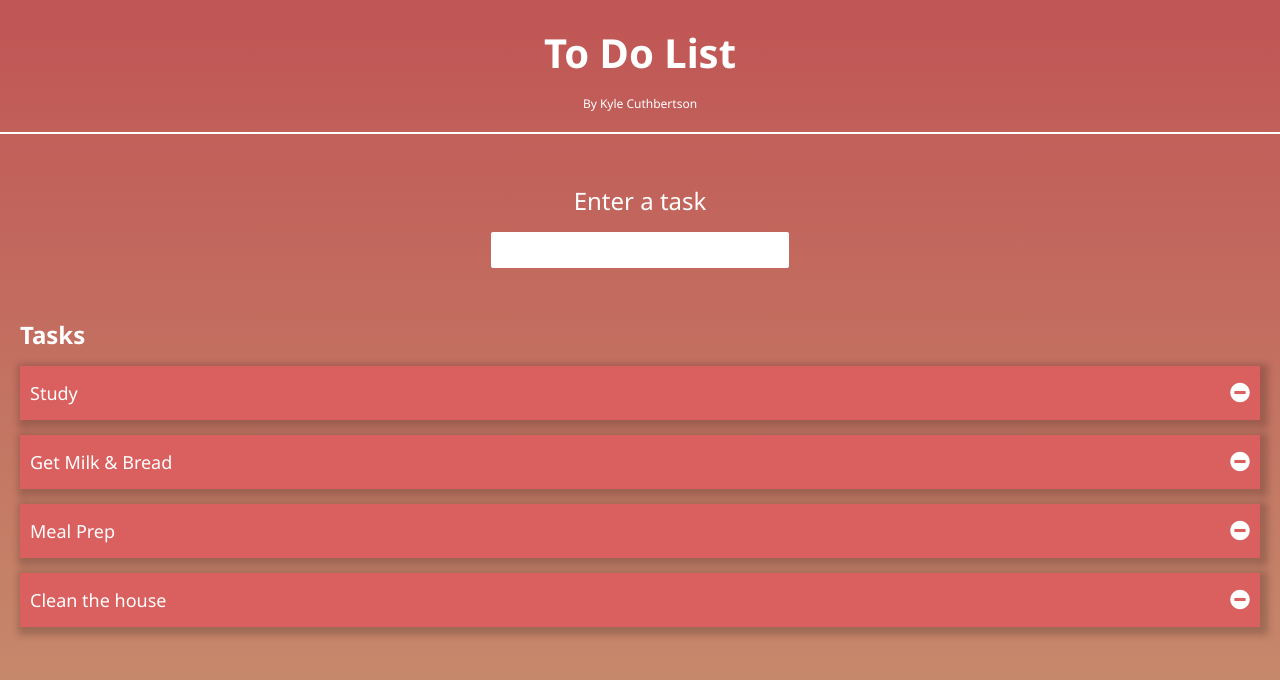
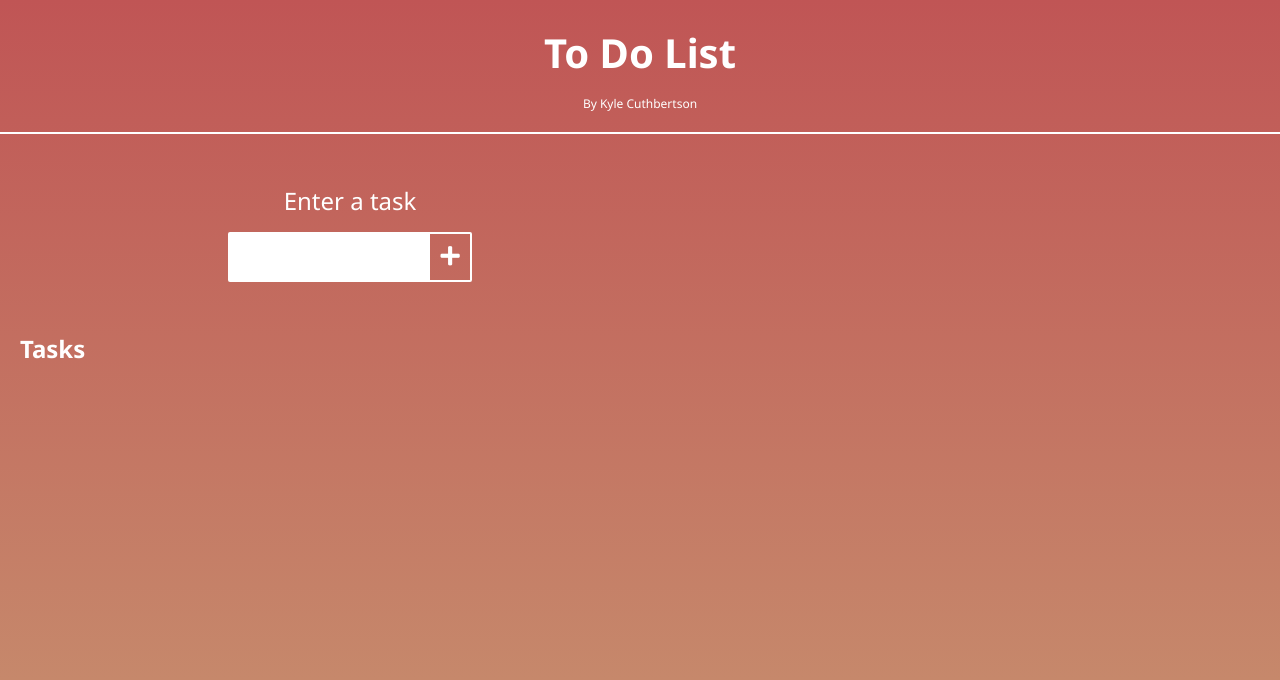
Before and after one commit to KyleCuthbertson/react-todo-list, a React (Create React App) app: page / in a window 1280 px wide. Shown: the top 680 px of the page. Built offline with nearby package versions, Linux system fonts and the light colour scheme.

Commit message:
Added more functionality, still bugs present

```diff
--- a/src/App.css
+++ b/src/App.css
@@ -2,7 +2,7 @@
 
 html, body {
   width: 100%;
-  height: 100%;
+
   margin: 0;
   padding: 0;
   background: linear-gradient(#c05555,  #c7916f);
@@ -17,5 +17,6 @@ h1, h2, h3, h4, h5, h6, * {
 }
 
 .App {
+  height: 100vh;
   box-sizing: border-box;
 }
--- /dev/null
+++ b/src/components/AddButton.js
@@ -0,0 +1,26 @@
+import styled from 'styled-components';
+
+const Button = styled.button`
+  border: 0;
+  min-height: 50px;
+  padding: 5px 10px;
+  border: 2px solid #FFF;
+  border-top-right-radius: 2px;
+  border-bottom-right-radius: 2px;
+  color: #FFF;
+  font-size: 22px;
+  background: none;
+`
+
+
+const AddButton = (props) => {
+
+  const { add } = props;
+  return (
+    <>
+      <Button onClick={add}><i className="fas fa-plus"></i></Button>
+    </>
+  )
+}
+
+export default AddButton;
--- a/src/components/InputField.js
+++ b/src/components/InputField.js
@@ -8,12 +8,16 @@ const Label = styled.label`
 `
 
 const Input = styled.input`
-  min-width: 220px;
+  width: 200px;
+  min-height: 50px;
   margin: 0 auto;
   padding: 5px;
   font-size: 22px;
   border: 0;
-  border-radius: 2px;
+  border-top-left-radius: 2px;
+  border-bottom-left-radius: 2px;
+  border-top-right-radius: 0;
+  border-bottom-right-radius: 0;
 `
 
 const InputField = () => {
--- a/src/components/Main.js
+++ b/src/components/Main.js
@@ -3,6 +3,7 @@ import { useState } from 'react';
 import styled from 'styled-components';
 import InputField from './InputField';
 import TaskGroup from './TaskGroup';
+import AddButton from './AddButton';
 
 
 const InputArea = styled.div`
@@ -10,55 +11,53 @@ const InputArea = styled.div`
   padding: 40px 5px;
   text-align: center;
   box-sizing: border-box;
+  max-width: 700px;
 `
 
 const Main = () => {
 
-  const [tasks, setTasks] = useState([{
-      name: "Study",
-      id: 1
-    },
+  const [tasks, setTasks] = useState([]);
+
+
+  // Add task to list
+  const addTask = (event) => {
+    event.preventDefault();
+    let inputValue = document.querySelector("#taskinput").value;
+    console.log(inputValue.length);
+    if (inputValue !== "" || inputValue !== null || inputValue.length !== 0) {
+      const timestamp = Date.now();
+      setTasks([
+        ...tasks,
         {
-      name: "Get Milk & Bread",
-      id: 2
-    },
-    {
-      name: "Meal Prep",
-      id: 3
-    },
-    {
-      name: "Clean the house",
-      id: 4
+          name: inputValue,
+          id: timestamp
         }
     ]);
-
-  const handleSubmit = (event, id) => {
-    event.preventDefault();
-    console.log(id);
+    document.querySelector("form").reset();
+    inputValue = ""; // Clears input field
+    } else {
+      alert("Please enter value");
+    }
   }
 
-  // Add task to list
-  const addTask = (value) => {
-    setTasks(value);
-  }
-
+  // Removes task from list
   const removeTask = (id) => {
     const newTaskList = [...tasks].filter(task => {
       return task.id !== id;
     })
-
     setTasks(newTaskList);
   }
 
   return (
     <>
+      <form className="form" onSubmit={addTask}>
         <InputArea>
-        <InputField
-          submit={handleSubmit}
+          <InputField/>
+          <AddButton
             add={addTask}
-          remove={removeTask}
           />
         </InputArea>
+      </form>
 
       <TaskGroup
         taskList={tasks}
--- a/src/components/Task.js
+++ b/src/components/Task.js
@@ -28,10 +28,12 @@ const TaskList = styled.ul`
   }
   p {
     font-size: 18px;
+    word-break: break-all;
   }
   button {
     border: 0;
     background: none;
+    padding-left: 5px;
     cursor: pointer;
     i {
       font-size: 20px;
@@ -44,14 +46,13 @@ const Task = (props) => {
 
   const {tasks, removeTask} = props;
 
-  console.log(removeTask);
   return (
     <>
       <TaskList>
         {tasks.map((task) => (
           <li key={task.id}>
             <p>{task.name}</p>
-            <button onClick={() => {removeTask(task.id)}}><i class="fas fa-minus-circle"></i></button>
+            <button onClick={() => {removeTask(task.id)}}><i className="fas fa-minus-circle"></i></button>
           </li>
         ))}
       </TaskList>
--- a/src/components/TaskGroup.js
+++ b/src/components/TaskGroup.js
@@ -3,9 +3,9 @@ import Task from './Task';
 
 const GroupList = styled.div`
   width: 100%;
-  height: 400px;
   padding: 10px 20px;
   box-sizing: border-box;
+  max-width: 700px;
   h2 {
     padding-bottom: 15px;
   }
```
Lines whose indentation alone changed are shown as unchanged.
